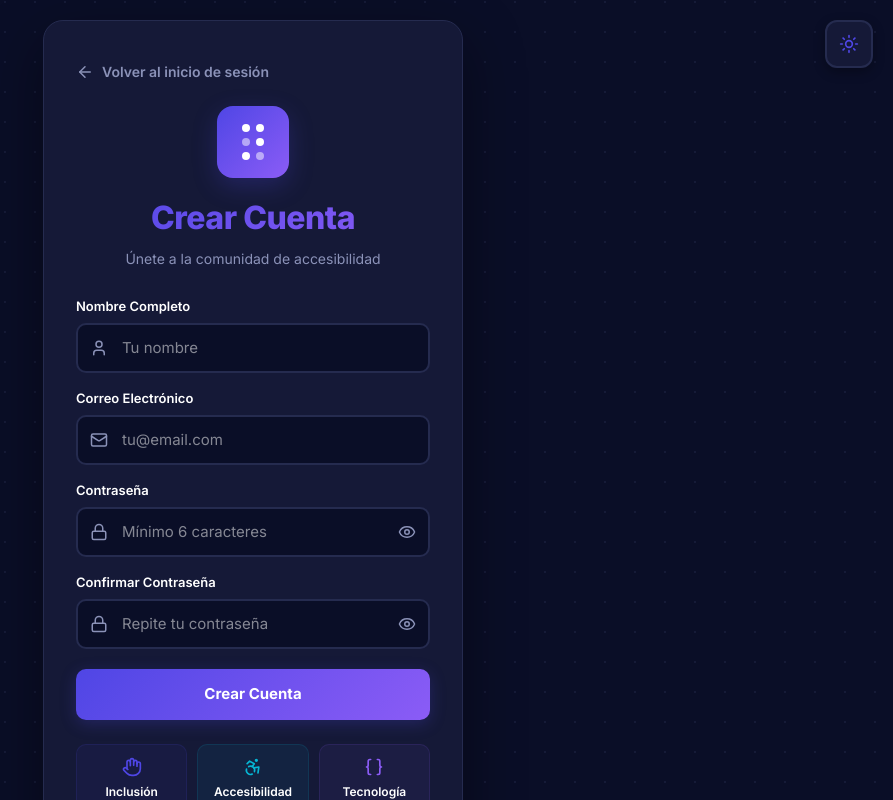
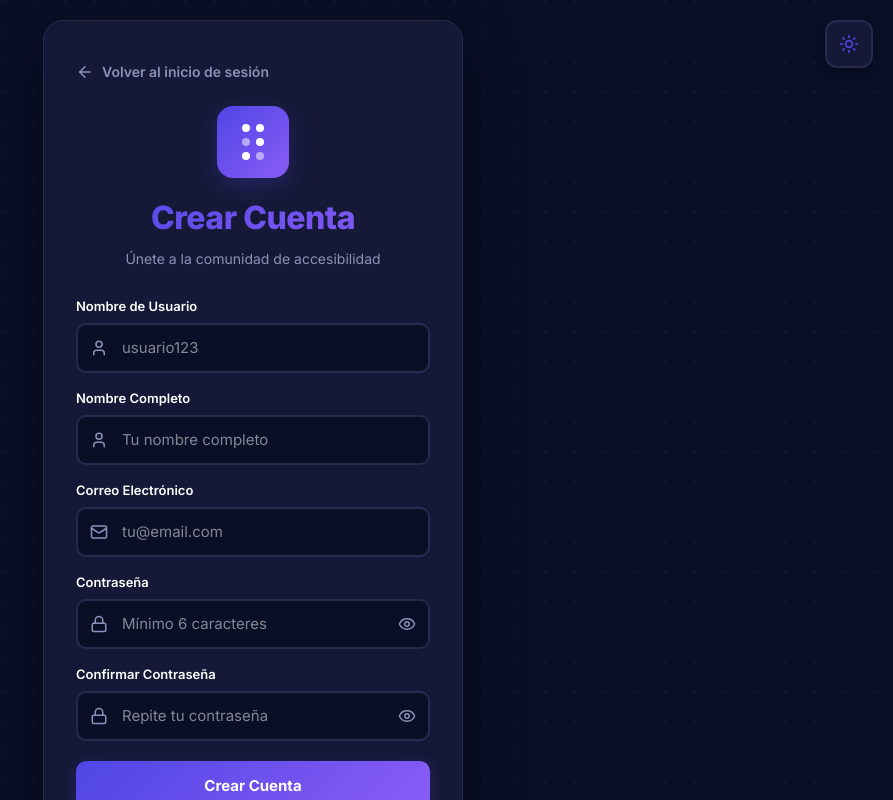
Before and after one commit to marcado993/construccion-y-evolucion-frontend, a Next.js app: page / in a window 1280 px wide. Both pictures are taken after a click on the button "Regístrate aquí". Shown: the top 800 px of the page, without its empty margins (387-1280 px from the left). Built offline with nearby package versions, Linux system fonts and the light colour scheme; no server answers.

Commit message:
register

```diff
--- a/components/RegisterPage.tsx
+++ b/components/RegisterPage.tsx
@@ -10,6 +10,7 @@ interface RegisterPageProps {
 }
 
 export default function RegisterPage({ onBackToLogin, onRegisterSuccess }: RegisterPageProps) {
+  const [username, setUsername] = useState('');
   const [name, setName] = useState('');
   const [email, setEmail] = useState('');
   const [password, setPassword] = useState('');
@@ -56,8 +57,13 @@ export default function RegisterPage({ onBackToLogin, onRegisterSuccess }: Regis
     setError('');
 
     // Validaciones
+    if (!username.trim()) {
+      setError('Por favor ingresa un nombre de usuario');
+      return;
+    }
+
     if (!name.trim()) {
-      setError('Por favor ingresa tu nombre');
+      setError('Por favor ingresa tu nombre completo');
       return;
     }
 
@@ -80,9 +86,12 @@ export default function RegisterPage({ onBackToLogin, onRegisterSuccess }: Regis
           'Content-Type': 'application/json',
         },
         body: JSON.stringify({
-          nombre: name,
-          email,
-          password
+          username: username.trim(),
+          email: email.trim(),
+          password: password,
+          nombre_completo: name.trim(),
+          rol: 'usuario',
+          activo: true
         }),
       });
 
@@ -279,6 +288,54 @@ export default function RegisterPage({ onBackToLogin, onRegisterSuccess }: Regis
           )}
 
           <form onSubmit={handleSubmit} style={{ marginBottom: '24px' }}>
+            {/* Username */}
+            <div style={{ marginBottom: '16px' }}>
+              <label style={{
+                display: 'block',
+                marginBottom: '6px',
+                color: theme.text,
+                fontSize: '13px',
+                fontWeight: 600,
+              }}>
+                Nombre de Usuario
+              </label>
+              <div style={{ position: 'relative' }}>
+                <User size={18} style={{
+                  position: 'absolute',
+                  left: '14px',
+                  top: '50%',
+                  transform: 'translateY(-50%)',
+                  color: theme.textSecondary,
+                }} />
+                <input
+                  type="text"
+                  value={username}
+                  onChange={(e) => setUsername(e.target.value)}
+                  placeholder="usuario123"
+                  required
+                  style={{
+                    width: '100%',
+                    padding: '12px 14px 12px 44px',
+                    background: theme.input,
+                    border: `2px solid ${theme.border}`,
+                    borderRadius: '10px',
+                    fontSize: '15px',
+                    color: theme.text,
+                    outline: 'none',
+                    transition: 'all 0.2s',
+                  }}
+                  onFocus={(e) => {
+                    e.currentTarget.style.borderColor = theme.primary;
+                    e.currentTarget.style.boxShadow = `0 0 0 3px ${theme.primary}20`;
+                  }}
+                  onBlur={(e) => {
+                    e.currentTarget.style.borderColor = theme.border;
+                    e.currentTarget.style.boxShadow = 'none';
+                  }}
+                />
+              </div>
+            </div>
+
             {/* Nombre */}
             <div style={{ marginBottom: '16px' }}>
               <label style={{
@@ -302,7 +359,7 @@ export default function RegisterPage({ onBackToLogin, onRegisterSuccess }: Regis
                   type="text"
                   value={name}
                   onChange={(e) => setName(e.target.value)}
-                  placeholder="Tu nombre"
+                  placeholder="Tu nombre completo"
                   required
                   style={{
                     width: '100%',
```
